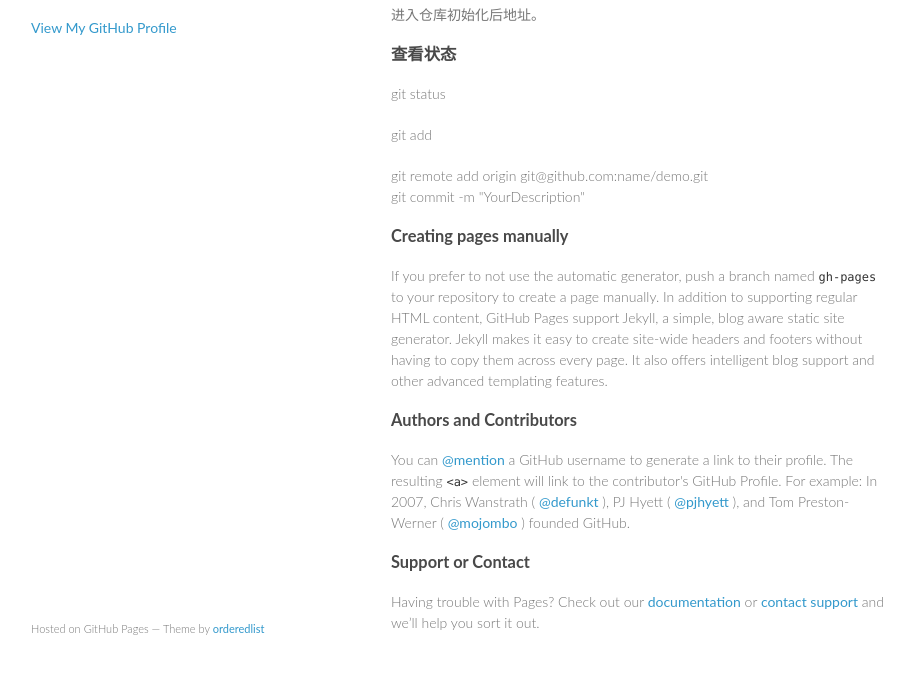
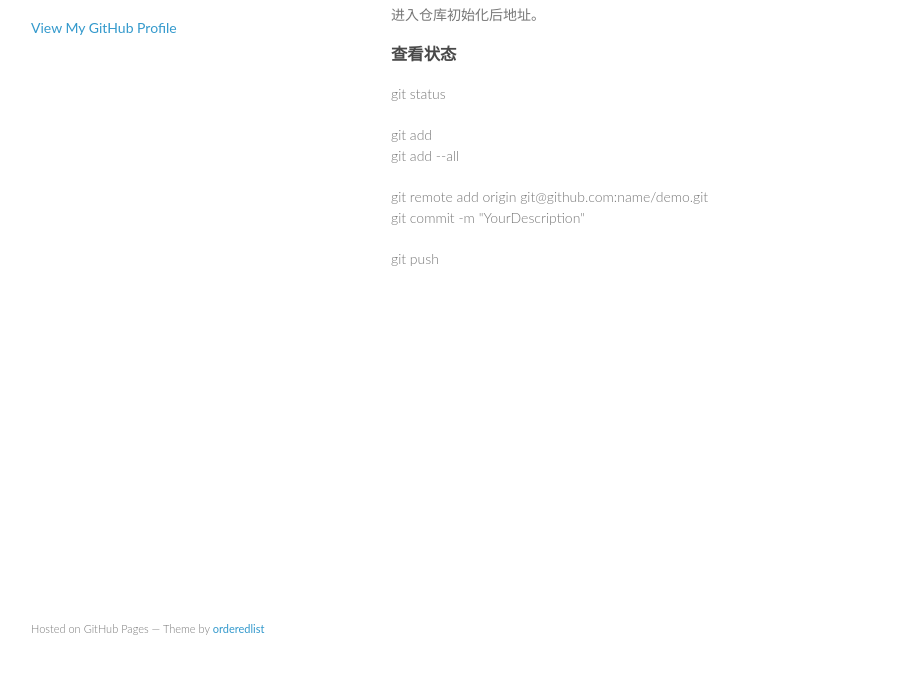
Before and after one commit to shishih/shishih.github.io, a plain HTML site: page git-tips-20150704.html in a window 1280 px wide. Shown: the part 92-766 px from the top of the page, without its empty margins (179-1093 px from the left). Drawn offline with Linux system fonts and the light colour scheme.

Commit message:
update git

```diff
--- a/git-tips-20150704.html
+++ b/git-tips-20150704.html
@@ -47,61 +47,18 @@
                 git status
             </p>
             <p>
-                git add
+                git add<br>
+                git add --all
             </p>
             <p>
                 git remote add origin git@github.com:name/demo.git<br>
                 git commit -m "YourDescription"
             </p>
-
-            <h3>
-                <a id="creating-pages-manually" class="anchor" href="#creating-pages-manually" aria-hidden="true">
-                    <span class="octicon octicon-link"></span>
-                </a>
-                Creating pages manually
-            </h3>
-
             <p>
-                If you prefer to not use the automatic generator, push a branch named
-                <code>gh-pages</code>
-                to your repository to create a page manually. In addition to supporting regular HTML content, GitHub Pages support Jekyll, a simple, blog aware static site generator. Jekyll makes it easy to create site-wide headers and footers without having to copy them across every page. It also offers intelligent blog support and other advanced templating features.
+                git push
             </p>
 
-            <h3>
-                <a id="authors-and-contributors" class="anchor" href="#authors-and-contributors" aria-hidden="true">
-                    <span class="octicon octicon-link"></span>
-                </a>
-                Authors and Contributors
-            </h3>
 
-            <p>
-                You can
-                <a href="https://github.com/blog/821" class="user-mention">@mention</a>
-                a GitHub username to generate a link to their profile. The resulting
-                <code>&lt;a&gt;</code>
-                element will link to the contributor's GitHub Profile. For example: In 2007, Chris Wanstrath (
-                <a href="https://github.com/defunkt" class="user-mention">@defunkt</a>
-                ), PJ Hyett (
-                <a href="https://github.com/pjhyett" class="user-mention">@pjhyett</a>
-                ), and Tom Preston-Werner (
-                <a href="https://github.com/mojombo" class="user-mention">@mojombo</a>
-                ) founded GitHub.
-            </p>
-
-            <h3>
-                <a id="support-or-contact" class="anchor" href="#support-or-contact" aria-hidden="true">
-                    <span class="octicon octicon-link"></span>
-                </a>
-                Support or Contact
-            </h3>
-
-            <p>
-                Having trouble with Pages? Check out our
-                <a href="https://help.github.com/pages">documentation</a>
-                or
-                <a href="https://github.com/contact">contact support</a>
-                and we’ll help you sort it out.
-            </p>
         </section>
         <footer>
             <p>
```
